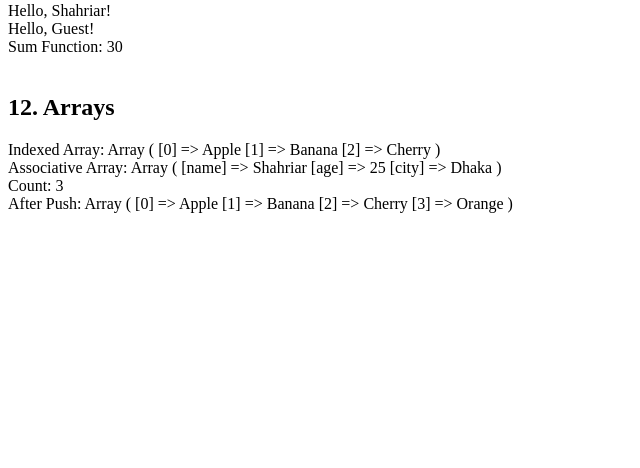
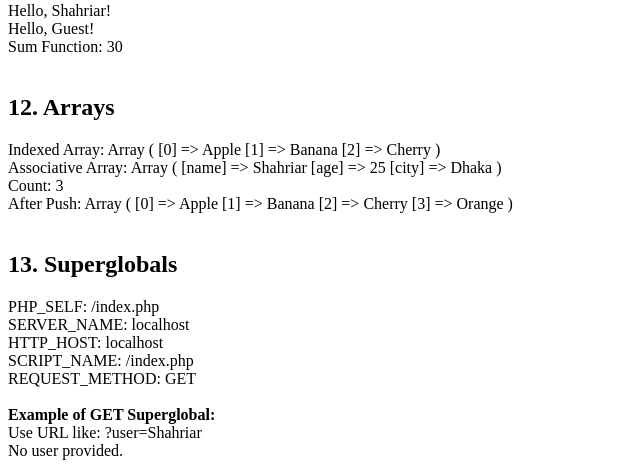
Before and after one commit to Shahriar-Azad/AtlasAiDev_PHP, a PHP site: page / in a window 1280 px wide. Shown: the part 1873-2341 px from the top of the page, without its empty margins (0-640 px from the left). Before the commit the page ends 2086 px from the top, so only its background shows below. Run offline with PHP 8.4, Linux system fonts and the light colour scheme.

Commit message:
superglobals

```diff
--- a/index.php
+++ b/index.php
@@ -192,3 +192,23 @@ array_push($fruits, "Orange");
 echo "After Push: ";
 print_r($fruits);
 echo "<br><br>";
+
+
+// ----- 13. SUPERGLOBALS -----
+echo "<h2>13. Superglobals</h2>";
+echo "PHP_SELF: " . $_SERVER["PHP_SELF"] . "<br>";
+echo "SERVER_NAME: " . $_SERVER["SERVER_NAME"] . "<br>";
+echo "HTTP_HOST: " . $_SERVER["HTTP_HOST"] . "<br>";
+echo "SCRIPT_NAME: " . $_SERVER["SCRIPT_NAME"] . "<br>";
+echo "REQUEST_METHOD: " . $_SERVER["REQUEST_METHOD"] . "<br>";
+
+// Example of GET
+echo "<br><b>Example of GET Superglobal:</b><br>";
+echo "Use URL like: ?user=Shahriar<br>";
+if (isset($_GET["user"])) {
+    echo "Hello, " . htmlspecialchars($_GET["user"]) . "!";
+} else {
+    echo "No user provided.";
+}
+
+?>
```
